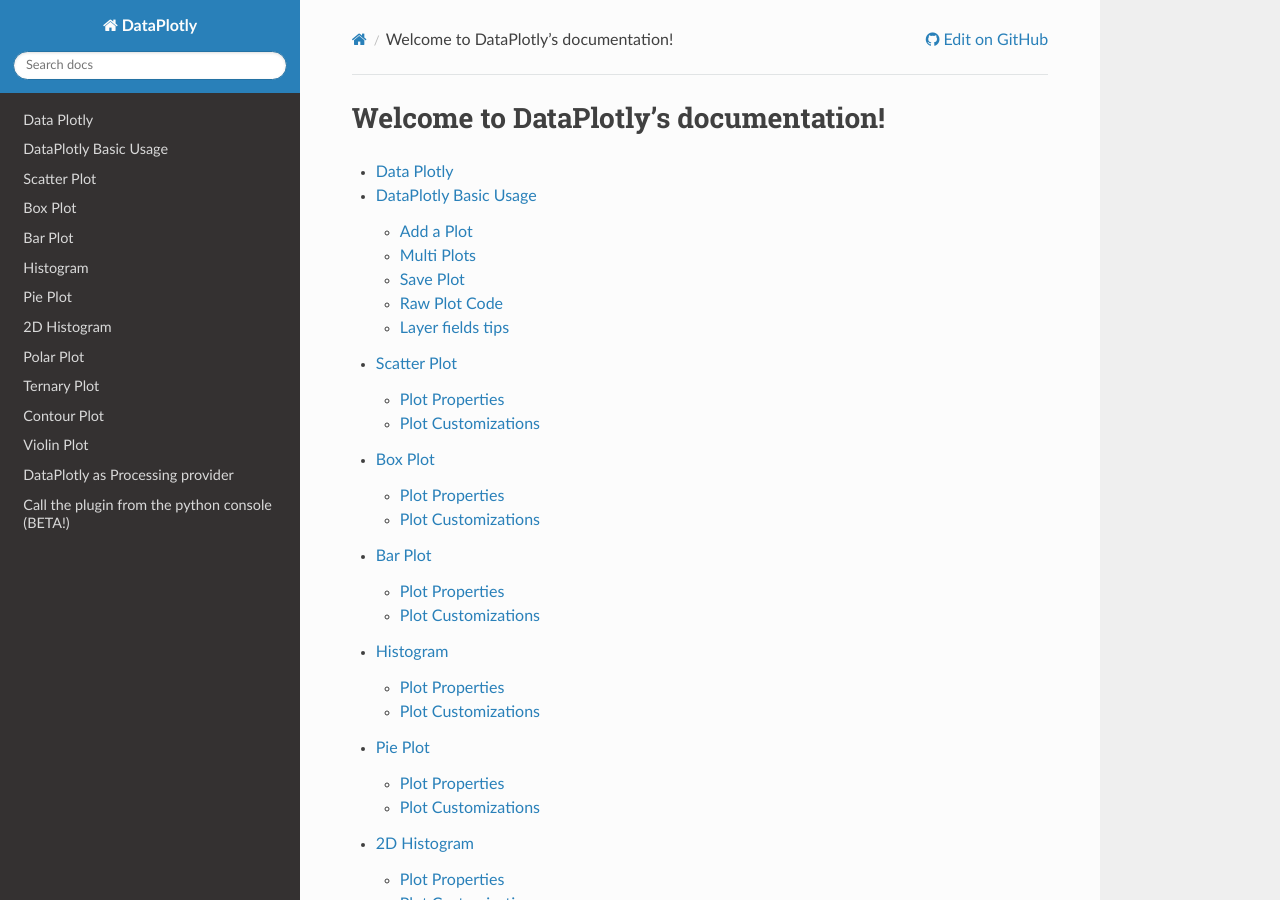
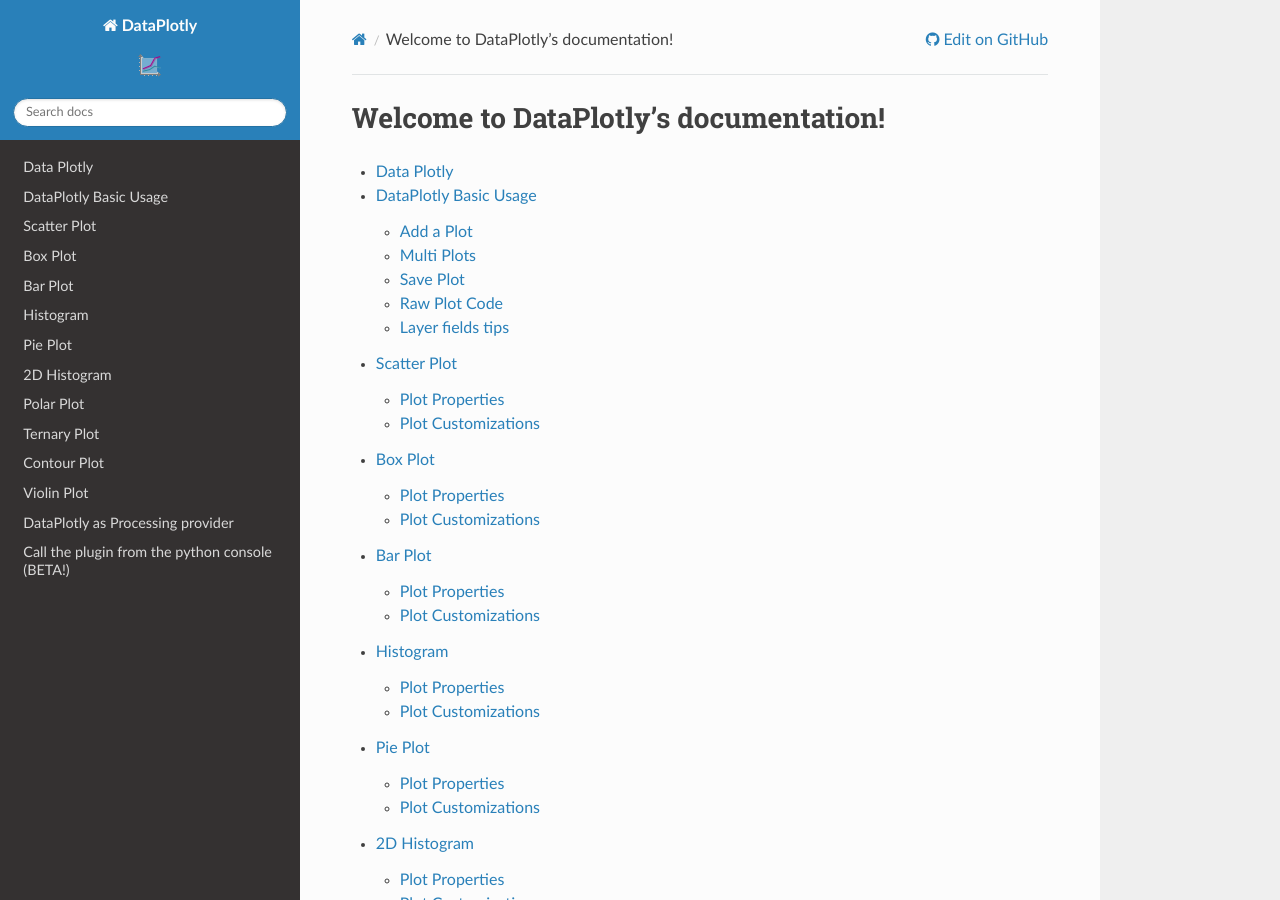
Before and after one commit to ghtmtt/DataPlotly-docs, a Sphinx documentation site: the page built from source/index.rst, in a window 1280 px wide and 900 px high. Built offline with Sphinx 7.4.7 and the Read the Docs theme 2.0.0, drawn with Linux system fonts in a browser that asks for light colours; formulas are drawn with MathJax 3.

Commit message:
add logo path

```diff
--- a/source/conf.py
+++ b/source/conf.py
@@ -125,7 +125,7 @@
 
 # The name of an image file (relative to this directory) to place at the top
 # of the sidebar.
-html_logo = '../../icon.png'
+html_logo = '../icon.png'
 
 # The name of an image file (within the static path) to use as favicon of the
 # docs.  This file should be a Windows icon file (.ico) being 16x16 or 32x32
```
Also changed, not shown: icon.png (added).
